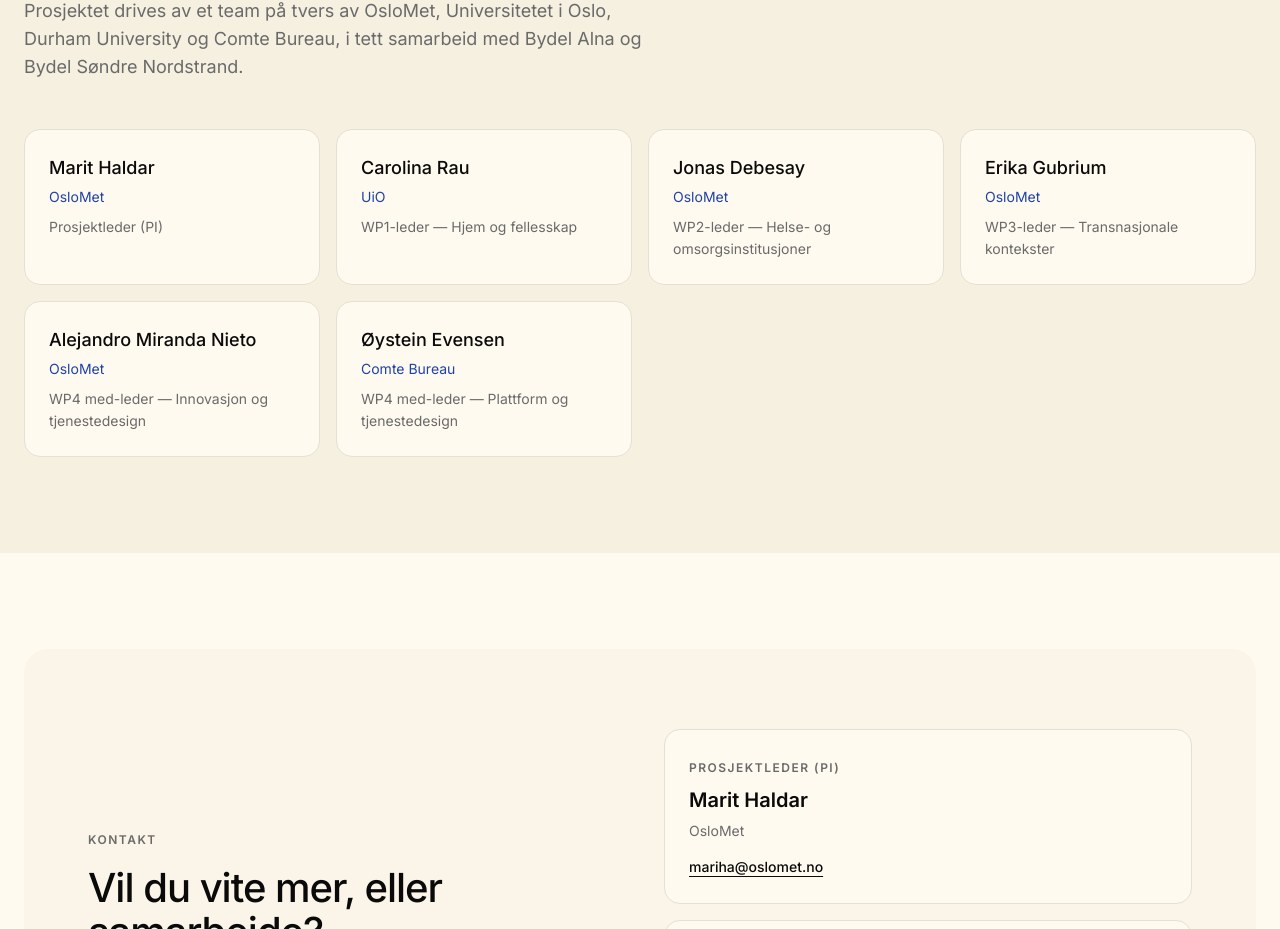
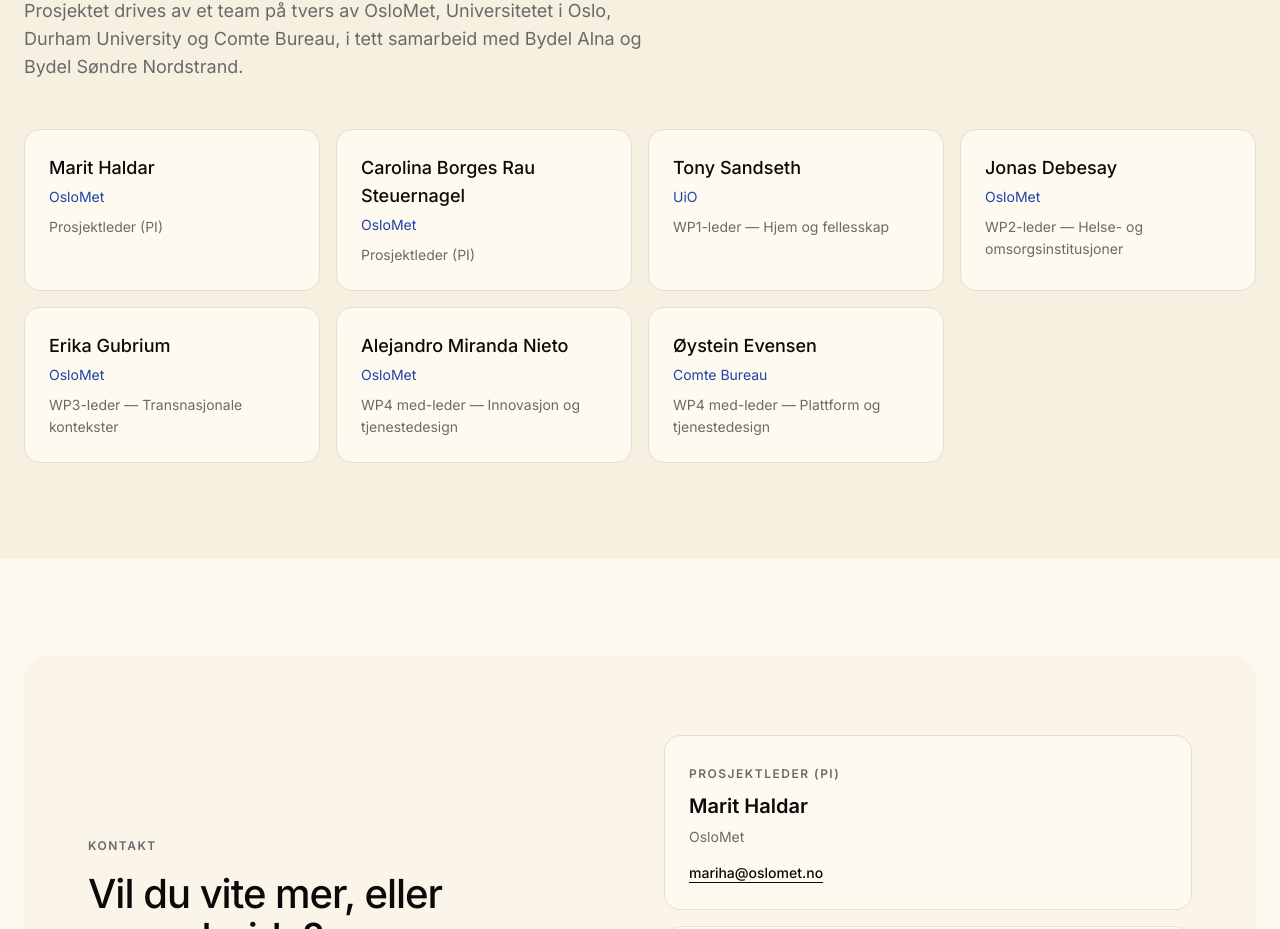
Before and after one commit to bjornrl/safeathome-public, a Next.js app: page / in a window 1280 px wide. Shown: the part 3438-4367 px from the top of the page. Built offline with nearby package versions, Linux system fonts and the light colour scheme; no server answers; the database is empty.

Commit message:
added Tony

```diff
--- a/src/components/People.tsx
+++ b/src/components/People.tsx
@@ -23,12 +23,13 @@ interface TeamMember {
 }
 
 const FALLBACK_TEAM: TeamMember[] = [
-  { id: "marit-haldar",        name: "Marit Haldar",                  institution: "OsloMet",       role: "Prosjektleder (PI)" },
-  { id: "carolina-rau",        name: "Carolina Rau",                  institution: "UiO",           role: "WP1-leder — Hjem og fellesskap" },
-  { id: "jonas-debesay",       name: "Jonas Debesay",                 institution: "OsloMet",       role: "WP2-leder — Helse- og omsorgsinstitusjoner" },
-  { id: "erika-gubrium",       name: "Erika Gubrium",                 institution: "OsloMet",       role: "WP3-leder — Transnasjonale kontekster" },
-  { id: "alejandro-miranda",   name: "Alejandro Miranda Nieto",       institution: "OsloMet",       role: "WP4 med-leder — Innovasjon og tjenestedesign" },
-  { id: "oystein-evensen",     name: "Øystein Evensen",               institution: "Comte Bureau",  role: "WP4 med-leder — Plattform og tjenestedesign" },
+  { id: "marit-haldar", name: "Marit Haldar", institution: "OsloMet", role: "Prosjektleder (PI)" },
+  { id: "marit-haldar", name: "Carolina Borges Rau Steuernagel", institution: "OsloMet", role: "Prosjektleder (PI)" },
+  { id: "carolina-rau", name: "Tony Sandseth", institution: "UiO", role: "WP1-leder — Hjem og fellesskap" },
+  { id: "jonas-debesay", name: "Jonas Debesay", institution: "OsloMet", role: "WP2-leder — Helse- og omsorgsinstitusjoner" },
+  { id: "erika-gubrium", name: "Erika Gubrium", institution: "OsloMet", role: "WP3-leder — Transnasjonale kontekster" },
+  { id: "alejandro-miranda", name: "Alejandro Miranda Nieto", institution: "OsloMet", role: "WP4 med-leder — Innovasjon og tjenestedesign" },
+  { id: "oystein-evensen", name: "Øystein Evensen", institution: "Comte Bureau", role: "WP4 med-leder — Plattform og tjenestedesign" },
 ];
 
 function normalize(rows: ProfileRow[]): TeamMember[] {
```
